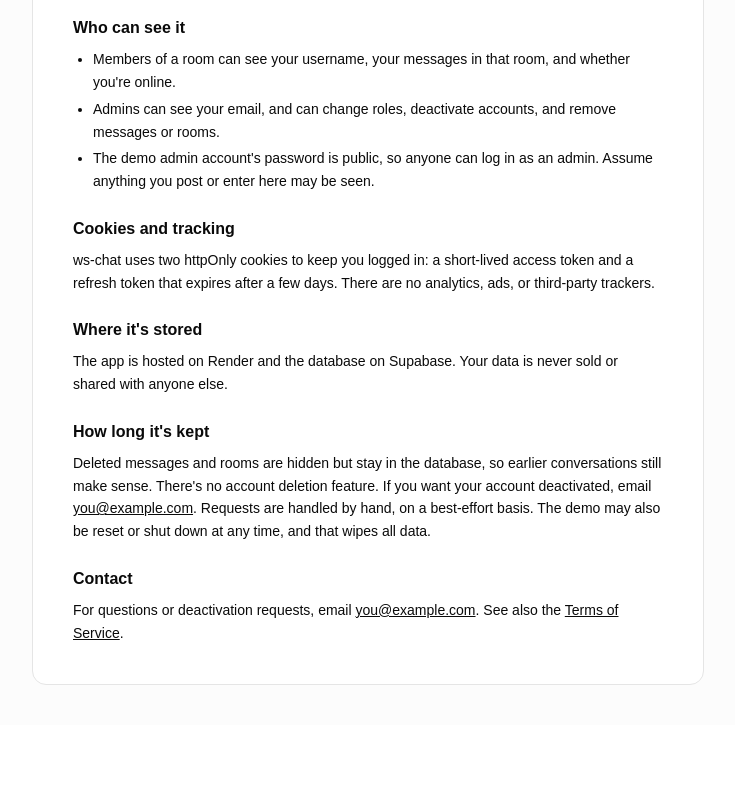
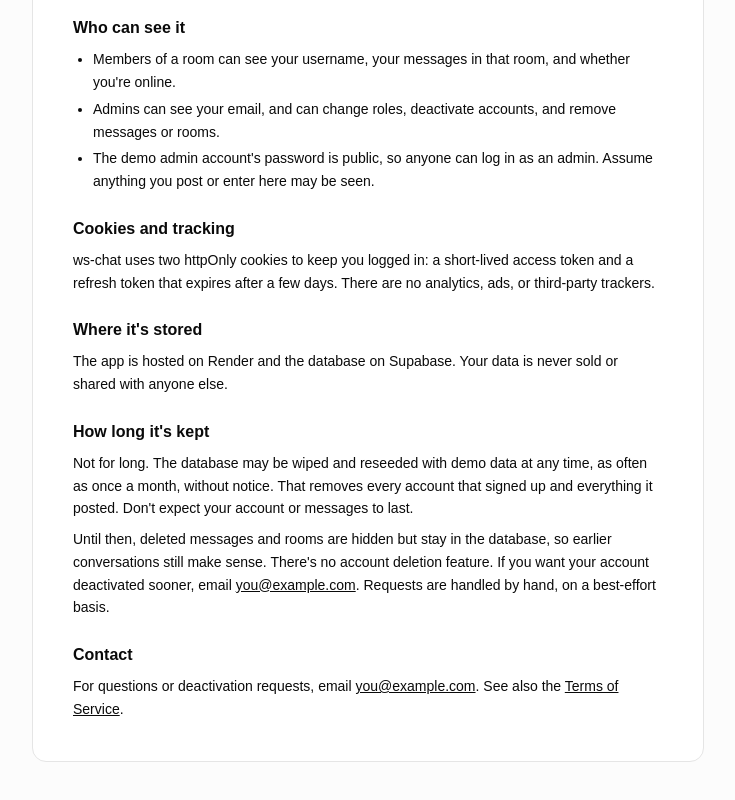
Before and after one commit to rodzainna/ws-chat, a React (Vite) app in the folder client/: page /privacy in a window 1280 px wide. Shown: the part 475-1275 px from the top of the page, without its empty margins (272-1007 px from the left). Before the commit the page ends 1200 px from the top, so only its background shows below. Built offline with nearby package versions, Linux system fonts and the light colour scheme; no server answers.

Commit message:
docs: warn that the demo database may be wiped monthly

```diff
--- a/client/src/routes/PrivacyPage.tsx
+++ b/client/src/routes/PrivacyPage.tsx
@@ -60,11 +60,17 @@ export function PrivacyPage() {
 
       <LegalSection heading="How long it's kept">
         <p>
-          Deleted messages and rooms are hidden but stay in the database, so
-          earlier conversations still make sense. There's no account deletion
-          feature. If you want your account deactivated, email <ContactLink />.
-          Requests are handled by hand, on a best-effort basis. The demo may
-          also be reset or shut down at any time, and that wipes all data.
+          Not for long. The database may be wiped and reseeded with demo data at
+          any time, as often as once a month, without notice. That removes every
+          account that signed up and everything it posted. Don't expect your
+          account or messages to last.
+        </p>
+        <p>
+          Until then, deleted messages and rooms are hidden but stay in the
+          database, so earlier conversations still make sense. There's no
+          account deletion feature. If you want your account deactivated sooner,
+          email <ContactLink />. Requests are handled by hand, on a best-effort
+          basis.
         </p>
       </LegalSection>
 
--- a/client/src/routes/TermsPage.tsx
+++ b/client/src/routes/TermsPage.tsx
@@ -12,9 +12,11 @@ export function TermsPage() {
       <LegalSection heading="It's a demo">
         <p>
           ws-chat is provided as-is, for free, with no guarantees. It runs on a
-          free hosting tier, so it may be slow to wake up, go down, or be reset.
-          Data may be wiped and the service may shut down at any time without
-          notice. Don't rely on it for anything important.
+          free hosting tier, so it may be slow to wake up or go down. The
+          database may be wiped and reseeded at any time, as often as once a
+          month, which deletes all accounts and messages created since. The
+          service may also shut down at any time without notice. Don't rely on
+          it for anything important.
         </p>
       </LegalSection>
 
```
